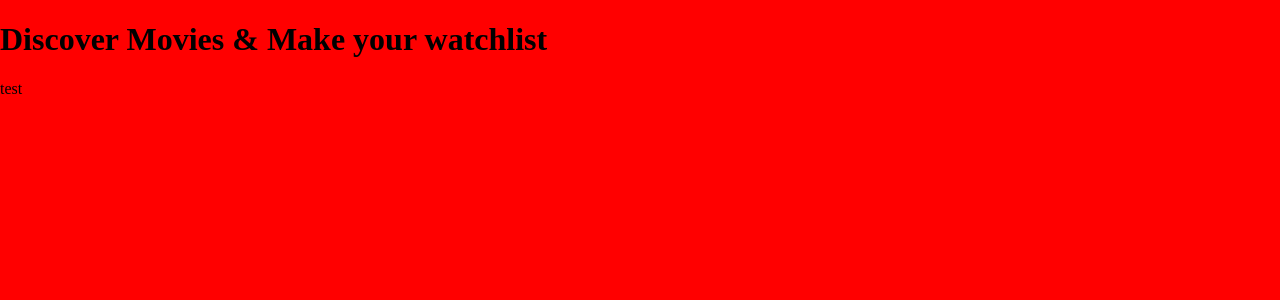
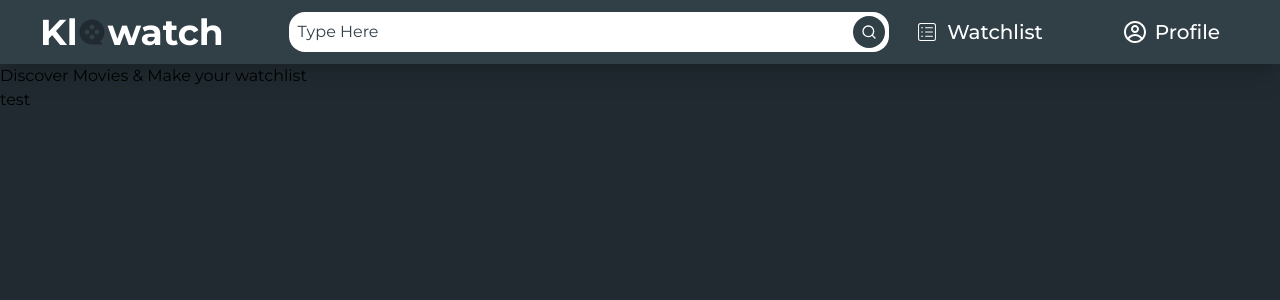
Before and after one commit to Xranos/klowatch, a React (Vite) app in the folder client/klowatch/: page / in a window 1280 px wide. Shown: the top 300 px of the page. Built offline with nearby package versions, Linux system fonts and the light colour scheme.

Commit message:
Added: Navbar & Searchbar

```diff
--- a/client/klowatch/package.json
+++ b/client/klowatch/package.json
@@ -10,8 +10,10 @@
     "preview": "vite preview"
   },
   "dependencies": {
+    "@tailwindcss/vite": "^4.1.12",
     "react": "^19.1.1",
     "react-dom": "^19.1.1",
+    "react-icons": "^5.5.0",
     "react-router-dom": "^7.8.2"
   },
   "devDependencies": {
--- a/client/klowatch/src/App.jsx
+++ b/client/klowatch/src/App.jsx
@@ -1,4 +1,5 @@
 import { BrowserRouter as Router, Routes, Route} from "react-router-dom"
+import Navbar from "./components/navbar"
 import HomePage from "./pages/home-page"
 import ProfilePage from "./pages/profile-page"
 import WatchListPage from "./pages/watchlist-page"
@@ -6,6 +7,8 @@ import WatchListPage from "./pages/watchlist-page"
 function App() {
   return (
     <Router>
+      <Navbar />
+
       <Routes>
         <Route path="/" element = {<HomePage/>} />
         <Route path="/watchlist" element = {<WatchListPage/>} />
--- /dev/null
+++ b/client/klowatch/src/components/dataTest.js
@@ -0,0 +1,27 @@
+export const movies = [
+  "The Silent Horizon",
+  "Echoes of Tomorrow",
+  "Midnight Mirage",
+  "The Glass Empire",
+  "Beneath Crimson Skies",
+  "Neon Shadows",
+  "Fragments of Eternity",
+  "The Forgotten Signal",
+  "Lunar Tide",
+  "The Last Outpost",
+  "Starlight Rebellion",
+  "Ghosts of the Machine",
+  "Velvet Storm",
+  "The Iron Veil",
+  "Hollow Crown",
+  "After the Ashes",
+  "A Thousand Suns",
+  "Digital Prophecy",
+  "Whispering Walls",
+  "The Darkest Hourglass",
+  "Eternal Drift",
+  "The Final Accord",
+  "Wraith Protocol",
+  "Shadows Over Eden",
+  "The Clockwork Horizon"
+];
--- a/client/klowatch/src/components/navbar.jsx
+++ b/client/klowatch/src/components/navbar.jsx
@@ -0,0 +1,70 @@
+import { useState } from "react";
+import { Link } from "react-router-dom";
+
+import Searchbar from "./searchbar";
+
+import { RiMovie2Fill } from "react-icons/ri";
+import { CiMenuBurger } from "react-icons/ci";
+import { CgProfile } from "react-icons/cg";
+import { CiViewList } from "react-icons/ci";
+
+function Navbar() {
+  const [isOpen, setIsOpen] = useState(false)
+  return (
+    <nav className="bg-[#313f47] text-white shadow-xl">
+      <div className=" h-16 items-center flex justify-between">
+
+        {/* Logo Desktop Ver */}
+        <h1 className="hidden sm:flex text-4xl font-bold px-10">
+          <Link to="/" className="flex items-center">
+            Kl<RiMovie2Fill size={30} className="text-[#202a30]" />watch
+          </Link>
+        </h1>
+
+        {/* Logo Mobile Ver */}
+        <h1 className="flex sm:hidden text-2xl font-bold">
+          <Link to="/" className="flex items-center">
+            Kl<RiMovie2Fill size={22} className="text-[#202a30]" />watch
+          </Link>
+        </h1>
+
+
+        <div className="hidden sm:block">
+          <Searchbar />
+        </div>
+
+        {/* Menus Desktop Ver */}
+        <div className="hidden sm:block">
+          <ul className="flex gap-20 text-xl font-medium pr-15 ">
+            <Link to="watchlist"><li className="hover:text-[#6b6b6b] flex gap-2 items-center" ><CiViewList size={24} />Watchlist</li></Link>
+            <Link to="profile"><li className="hover:text-[#6b6b6b] flex gap-2 items-center"><CgProfile size={24} />Profile</li></Link>
+          </ul>
+        </div>
+
+        {/* Burger for Mobile */}
+        <button onClick={() => setIsOpen(!isOpen)}
+          className="block sm:hidden px-4 text-3xl text-white">
+          <CiMenuBurger />
+        </button>
+      </div>
+
+      {/* Mobile searchbar*/}
+      <div className="sm:hidden px-4 pb-2">
+        <Searchbar />
+      </div>
+
+      {/* Menus Mobile Ver */}
+      <div className={`${isOpen ? "block" : "hidden"}
+        sm:hidden bg-[#465a66]`}>
+        <ul className="divide-y divide-[#202a30]">
+          <li className="hover:text-[#6b6b6b] text-xl font-medium px-4 py-1" ><Link to="watchlist" className="flex gap-2 items-center"><CiViewList size={30} />Watchlist</Link></li>
+          <li className="hover:text-[#6b6b6b] text-xl font-medium px-4 py-1"><Link to="profile" className="flex gap-2 items-center"><CgProfile size={30} />Profile</Link></li>
+        </ul>
+      </div>
+
+    </nav>
+
+  )
+}
+
+export default Navbar
--- /dev/null
+++ b/client/klowatch/src/components/searchbar.jsx
@@ -0,0 +1,44 @@
+'use client'
+
+import { FiSearch } from "react-icons/fi";
+import { movies } from "./dataTest";
+import { useState } from "react";
+
+function Searchbar() {
+
+    const [activeSearch, setActiveSearch] = useState([])
+
+    const handleSearch = (e) => {
+        if (e.target.value == "") {
+            return false
+        }
+        setActiveSearch(movies.filter(m => m.includes(e.target.value)).slice(0, 8))
+    }
+
+    return (
+        <form className="w-full sm:w-[600px] relative">
+            <div className="relative">
+                <input type="search" placeholder="Type Here" className="w-full p-2 rounded-2xl bg-white placeholder-[#313f47] text-[#313f47]" onChange={(e) => handleSearch(e)} />
+                <button className="absolute right-1 top-1/2 -translate-y-1/2 p-2 bg-[#313f47] rounded-2xl">
+                    <FiSearch />
+                </button>
+            </div>
+
+            {
+                activeSearch.length > 0 && (
+                    <div className="absolute top-18 p-2 bg-white text-[#313f47] w-full rounded-2xl left-1/2 -translate-x-1/2 flex flex-col gap-2">
+                        {
+                            activeSearch.map(s =>(
+                                <span>{s}</span>
+                            ))
+                        }
+                    </div>
+                )
+            }
+
+
+        </form>
+    )
+}
+
+export default Searchbar
--- a/client/klowatch/src/index.css
+++ b/client/klowatch/src/index.css
@@ -1,6 +1,19 @@
-/* @import "tailwindcss"; */
+@import url('https://fonts.googleapis.com/css2?family=Montserrat:wght@400;500;600;700&display=swap');
+@import "tailwindcss";
+
+
+
+ @layer base {
+      * {
+        margin: 0;
+        padding: 0;
+        box-sizing: border-box;
+        scroll-behavior: smooth;
+      }
+    }
 
 body {
   margin: 0;
-  background-color: red;
+  background-color: #202a30;
+  font-family: 'Montserrat', sans-serif;
 }
--- a/client/klowatch/vite.config.js
+++ b/client/klowatch/vite.config.js
@@ -1,8 +1,9 @@
 import { defineConfig } from 'vite'
 import react from '@vitejs/plugin-react'
+import tailwindcss from '@tailwindcss/vite'
 
 
 
 export default defineConfig({
-  plugins: [react()],
+  plugins: [react(), tailwindcss()],
 })
```
Also changed, not shown: 1 other file (tests, documents, lock files or other folders).
